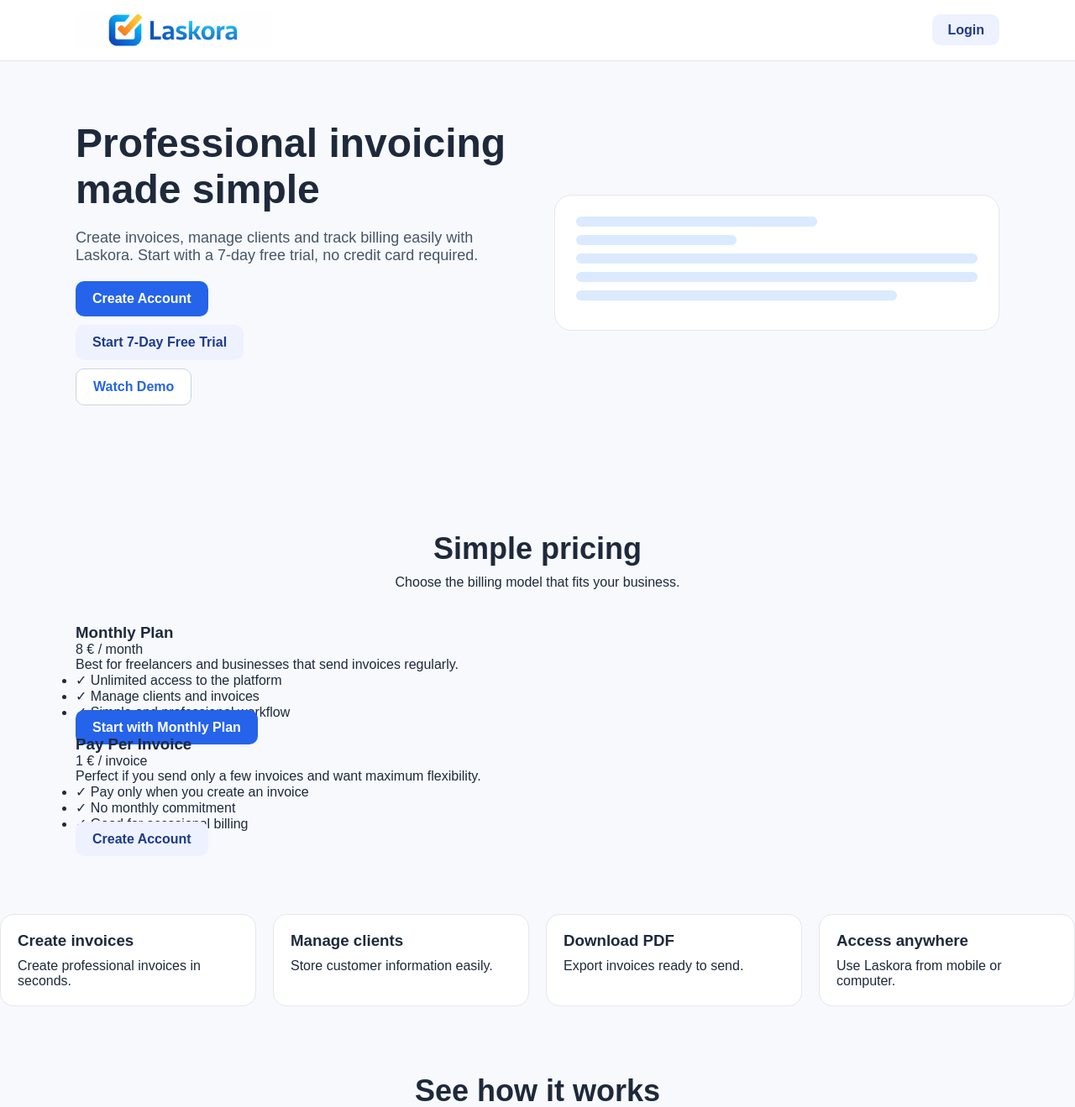
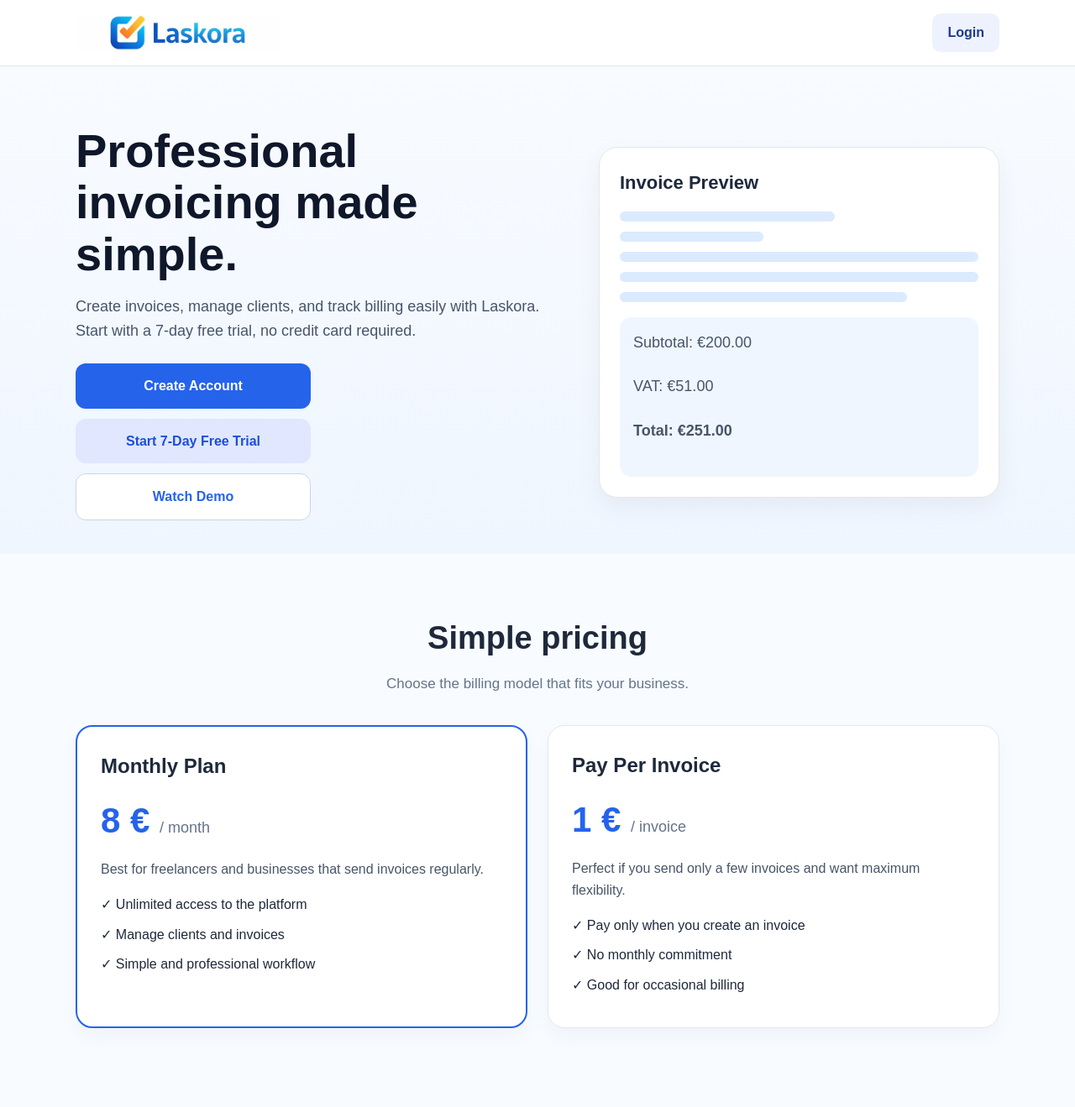
Before and after one commit to laskora-app/laskora, a Django app: page / in a window 1280 px wide. Shown: the top 1319 px of the page at 84% size. Run offline with Django 5.2, Linux system fonts and the light colour scheme.

Commit message:
replace home page completely

```diff
--- a/billing/templates/billing/home.html
+++ b/billing/templates/billing/home.html
@@ -4,158 +4,164 @@
 <head>
 <meta charset="UTF-8">
 <meta name="viewport" content="width=device-width, initial-scale=1.0">
-<title>Laskora - Smart Invoicing</title>
-
+<title>Laskora</title>
 <style>
-    .vertical-buttons{
-display:flex;
-flex-direction:column;
-align-items:flex-start;
-gap:12px;
-margin-top:20px;
-}
-
-.btn-outline{
-background:white;
-color:#2563eb;
-border:1px solid #cbd5e1;
-}
-
-.btn-outline:hover{
-background:#f8fafc;
-}
-
-*{
-margin:0;
-padding:0;
-box-sizing:border-box;
-}
-
-body{
-font-family:Arial, sans-serif;
-background:#f7f9fc;
-color:#1e293b;
-}
-
-.container{
-width:90%;
-max-width:1100px;
-margin:auto;
-}
+*{margin:0;padding:0;box-sizing:border-box}
+body{font-family:Arial,sans-serif;background:#f8fbff;color:#1e293b;line-height:1.6}
+a{text-decoration:none}
+.container{width:min(1100px,92%);margin:auto}
 
 .navbar{
-background:white;
+background:#fff;
 border-bottom:1px solid #e5e7eb;
 padding:16px 0;
+position:sticky;
+top:0;
+z-index:1000;
 }
-
 .nav-inner{
 display:flex;
 justify-content:space-between;
 align-items:center;
 }
-
-.brand{
-display:flex;
-align-items:center;
-gap:10px;
+.brand img{
+height:42px;
+display:block;
 }
-
-.brand img{
-height:40px;
-}
-
-.brand strong{
-font-size:22px;
-color:#2563eb;
-}
-
-.nav-actions a{
+.nav-actions .btn{
 padding:10px 18px;
 border-radius:10px;
-font-weight:600;
-text-decoration:none;
-}
-
-.login{
+font-weight:700;
 background:#eef2ff;
 color:#1e3a8a;
-}
-
-.signup{
-background:#2563eb;
-color:white;
+display:inline-block;
 }
 
 .hero{
-padding:70px 0;
+padding:70px 0 40px;
+background:linear-gradient(180deg,#f8fbff 0%,#eff6ff 100%);
 }
-
 .hero-grid{
 display:grid;
-grid-template-columns:1fr 1fr;
+grid-template-columns:1.1fr 0.9fr;
 gap:40px;
 align-items:center;
 }
-
 .hero h1{
-font-size:48px;
-margin-bottom:20px;
+font-size:56px;
+line-height:1.1;
+margin-bottom:18px;
+color:#0f172a;
 }
-
 .hero p{
 font-size:18px;
 color:#475569;
-margin-bottom:20px;
+margin-bottom:24px;
+max-width:620px;
 }
 
 .hero-buttons{
 display:flex;
-gap:10px;
+flex-direction:column;
+gap:12px;
+width:280px;
+max-width:100%;
 }
+.btn{
+display:inline-block;
+padding:14px 20px;
+border-radius:12px;
+font-weight:700;
+text-align:center;
+}
+.btn-primary{background:#2563eb;color:#fff}
+.btn-secondary{background:#e0e7ff;color:#1d4ed8}
+.btn-outline{background:#fff;color:#2563eb;border:1px solid #cbd5e1}
 
-.btn{
-padding:12px 20px;
-border-radius:10px;
-text-decoration:none;
-font-weight:bold;
+.hero-card{
+background:#fff;
+border:1px solid #e5e7eb;
+border-radius:22px;
+padding:24px;
+box-shadow:0 12px 30px rgba(0,0,0,.05);
 }
-
-.btn-primary{
-background:#2563eb;
-color:white;
+.hero-card h3{
+font-size:22px;
+margin-bottom:16px;
 }
-
-.btn-secondary{
-background:#eef2ff;
-color:#1e3a8a;
-}
-
-.preview{
-background:white;
-padding:25px;
-border-radius:20px;
-border:1px solid #e5e7eb;
-}
-
 .line{
 height:12px;
 background:#dbeafe;
-margin-bottom:10px;
-border-radius:6px;
+border-radius:8px;
+margin-bottom:12px;
+}
+.w40{width:40%}
+.w60{width:60%}
+.w80{width:80%}
+.w100{width:100%}
+.summary{
+margin-top:18px;
+background:#eff6ff;
+padding:16px;
+border-radius:14px;
+font-size:14px;
 }
 
 .section{
-padding:80px 0;
+padding:70px 0;
+}
+.section-title{
+text-align:center;
+margin-bottom:36px;
+}
+.section-title h2{
+font-size:38px;
+margin-bottom:10px;
+}
+.section-title p{
+color:#64748b;
+font-size:17px;
 }
 
-.section-title{
-text-align:center;
-margin-bottom:40px;
+.pricing-grid{
+display:grid;
+grid-template-columns:repeat(2,1fr);
+gap:24px;
 }
-
-.section-title h2{
-font-size:36px;
+.pricing-card{
+background:#fff;
+border:1px solid #e5e7eb;
+border-radius:20px;
+padding:28px;
+box-shadow:0 10px 24px rgba(0,0,0,.04);
+}
+.pricing-card.featured{
+border:2px solid #2563eb;
+}
+.pricing-card h3{
+font-size:24px;
+margin-bottom:12px;
+}
+.price{
+font-size:42px;
+font-weight:800;
+color:#2563eb;
+margin-bottom:12px;
+}
+.price span{
+font-size:18px;
+font-weight:500;
+color:#64748b;
+}
+.pricing-card p{
+margin-bottom:16px;
+color:#475569;
+}
+.pricing-card ul{
+list-style:none;
+padding-left:0;
+}
+.pricing-card li{
 margin-bottom:10px;
 }
 
@@ -164,172 +170,131 @@ display:grid;
 grid-template-columns:repeat(4,1fr);
 gap:20px;
 }
-
 .feature{
-background:white;
-padding:20px;
-border-radius:16px;
+background:#fff;
 border:1px solid #e5e7eb;
+border-radius:18px;
+padding:24px;
+box-shadow:0 10px 24px rgba(0,0,0,.04);
+}
+.feature h3{
+margin-bottom:10px;
+font-size:20px;
 }
 
-.feature h3{
-margin-bottom:10px;
+.demo-box{
+background:#fff;
+border:1px solid #e5e7eb;
+border-radius:20px;
+padding:20px;
+box-shadow:0 10px 24px rgba(0,0,0,.04);
 }
-
-.demo{
-background:white;
-padding:20px;
-border-radius:20px;
-border:1px solid #e5e7eb;
-}
-
-.demo iframe{
+.demo-box iframe{
 width:100%;
-height:400px;
+height:460px;
 border:none;
-border-radius:12px;
+border-radius:14px;
 }
 
 .footer{
 background:#0f172a;
 color:#cbd5e1;
-padding:40px 0;
+padding:40px 0 25px;
+margin-top:40px;
+}
+.footer-grid{
+display:grid;
+grid-template-columns:2fr 1fr 1fr;
+gap:24px;
+margin-bottom:20px;
+}
+.footer h4{
+color:#fff;
+margin-bottom:10px;
+}
+.footer a,.footer p{
+color:#cbd5e1;
+display:block;
+margin-bottom:8px;
+}
+.footer-bottom{
+border-top:1px solid rgba(255,255,255,.1);
+padding-top:18px;
 text-align:center;
-margin-top:40px;
+font-size:14px;
+color:#94a3b8;
 }
 
 @media(max-width:900px){
-
-.hero-grid{
+.hero-grid,
+.pricing-grid,
+.features,
+.footer-grid{
 grid-template-columns:1fr;
 }
-
-.features{
-grid-template-columns:1fr;
-.pricing-grid{
-display:grid;
-grid-template-columns:repeat(2,1fr);
-gap:24px;
-margin-top:20px;
+.hero h1{font-size:40px}
+.section-title h2{font-size:30px}
+.demo-box iframe{height:240px}
+.nav-inner{
+flex-direction:column;
+gap:14px;
 }
-
-.pricing-card{
-background:white;
-padding:30px;
-border-radius:20px;
-border:1px solid #e5e7eb;
-box-shadow:0 10px 25px rgba(0,0,0,0.05);
-}
-
-.pricing-card h3{
-font-size:24px;
-margin-bottom:16px;
-color:#0f172a;
-}
-
-.price{
-font-size:42px;
-font-weight:800;
-color:#2563eb;
-margin-bottom:14px;
-}
-
-.price span{
-font-size:18px;
-font-weight:500;
-color:#64748b;
-}
-
-.pricing-card p{
-color:#475569;
-margin-bottom:18px;
-}
-
-.pricing-card ul{
-list-style:none;
-margin-bottom:24px;
-padding-left:0;
-}
-
-.pricing-card ul li{
-margin-bottom:10px;
-color:#334155;
-}
-
-.featured{
-border:2px solid #2563eb;
-}
-
-@media(max-width:900px){
-.pricing-grid{
-grid-template-columns:1fr;
+.hero-buttons{
+width:100%;
 }
 }
-}
-
-}
-
 </style>
-
 </head>
 <body>
 
 <nav class="navbar">
 <div class="container nav-inner">
-
 <div class="brand">
-<img src="{% static 'logo/laskora-main.png' %}">
-
+<img src="{% static 'logo/laskora-main.png' %}" alt="Laskora">
 </div>
-
 <div class="nav-actions">
-    <a href="/login/" class="login">Login</a>
+<a href="/login/" class="btn">Login</a>
 </div>
-
 </div>
 </nav>
 
 <section class="hero">
 <div class="container hero-grid">
+<div>
+<h1>Professional invoicing made simple.</h1>
+<p>Create invoices, manage clients, and track billing easily with Laskora. Start with a 7-day free trial, no credit card required.</p>
 
-<div>
-<h1>Professional invoicing made simple</h1>
-
-<p>
-Create invoices, manage clients and track billing easily with Laskora.
-Start with a 7-day free trial, no credit card required.
-</p>
-
-<div class="hero-buttons vertical-buttons">
+<div class="hero-buttons">
 <a href="/signup/" class="btn btn-primary">Create Account</a>
 <a href="/signup/" class="btn btn-secondary">Start 7-Day Free Trial</a>
 <a href="#demo" class="btn btn-outline">Watch Demo</a>
 </div>
-
 </div>
 
-<div class="preview">
-
-<div class="line" style="width:60%"></div>
-<div class="line" style="width:40%"></div>
-<div class="line" style="width:100%"></div>
-<div class="line" style="width:100%"></div>
-<div class="line" style="width:80%"></div>
-
+<div class="hero-card">
+<h3>Invoice Preview</h3>
+<div class="line w60"></div>
+<div class="line w40"></div>
+<div class="line w100"></div>
+<div class="line w100"></div>
+<div class="line w80"></div>
+<div class="summary">
+<p>Subtotal: €200.00</p>
+<p>VAT: €51.00</p>
+<p><strong>Total: €251.00</strong></p>
 </div>
-
+</div>
 </div>
 </section>
+
 <section class="section">
 <div class="container">
-
 <div class="section-title">
 <h2>Simple pricing</h2>
 <p>Choose the billing model that fits your business.</p>
 </div>
 
 <div class="pricing-grid">
-
 <div class="pricing-card featured">
 <h3>Monthly Plan</h3>
 <div class="price">8 € <span>/ month</span></div>
@@ -339,7 +304,6 @@ Start with a 7-day free trial, no credit card required.
 <li>✓ Manage clients and invoices</li>
 <li>✓ Simple and professional workflow</li>
 </ul>
-                <a href="/signup/" class="btn btn-primary">Start with Monthly Plan</a>
 </div>
 
 <div class="pricing-card">
@@ -351,69 +315,76 @@ Start with a 7-day free trial, no credit card required.
 <li>✓ No monthly commitment</li>
 <li>✓ Good for occasional billing</li>
 </ul>
-                <a href="/signup/" class="btn btn-secondary">Create Account</a>
 </div>
-
 </div>
-
 </div>
 </section>
 
+<section class="section">
+<div class="container">
+<div class="section-title">
+<h2>Everything you need to manage invoices</h2>
+<p>A clean and modern invoicing system designed for speed and clarity.</p>
+</div>
+
 <div class="features">
-
 <div class="feature">
 <h3>Create invoices</h3>
-<p>Create professional invoices in seconds.</p>
+<p>Generate clear and professional invoices quickly.</p>
 </div>
-
 <div class="feature">
 <h3>Manage clients</h3>
-<p>Store customer information easily.</p>
+<p>Store customer details and prepare invoices faster.</p>
 </div>
-
 <div class="feature">
 <h3>Download PDF</h3>
-<p>Export invoices ready to send.</p>
+<p>Prepare invoice documents ready to save and share.</p>
 </div>
-
 <div class="feature">
 <h3>Access anywhere</h3>
-<p>Use Laskora from mobile or computer.</p>
+<p>Use Laskora from laptop, desktop, or mobile browser.</p>
 </div>
-
 </div>
-
 </div>
-
 </section>
 
 <section class="section" id="demo">
-
 <div class="container">
-
 <div class="section-title">
-<h2>See how it works</h2>
+<h2>See how Laskora works</h2>
 <p>Watch a short demo explaining the platform.</p>
 </div>
 
-<div class="demo">
-
-<iframe src="https://www.youtube.com/embed/dQw4w9WgXcQ" allowfullscreen></iframe>
-
+<div class="demo-box">
+<iframe src="https://www.youtube.com/embed/dQw4w9WgXcQ" title="Laskora demo" allowfullscreen></iframe>
 </div>
-
 </div>
-
 </section>
 
 <footer class="footer">
-
 <div class="container">
-
-<p>© 2026 Laskora. All rights reserved.</p>
-
+<div class="footer-grid">
+<div>
+<h4>Laskora</h4>
+<p>Smart invoicing platform for freelancers and small businesses.</p>
+</div>
+<div>
+<h4>Pages</h4>
+<a href="/">Home</a>
+<a href="/login/">Login</a>
+<a href="/signup/">Sign up</a>
+</div>
+<div>
+<h4>Contact</h4>
+<p>support@laskora.com</p>
+<p>Available online</p>
+</div>
 </div>
 
+<div class="footer-bottom">
+© 2026 Laskora. All rights reserved.
+</div>
+</div>
 </footer>
 
 </body>
```
Lines whose indentation alone changed are shown as unchanged.
